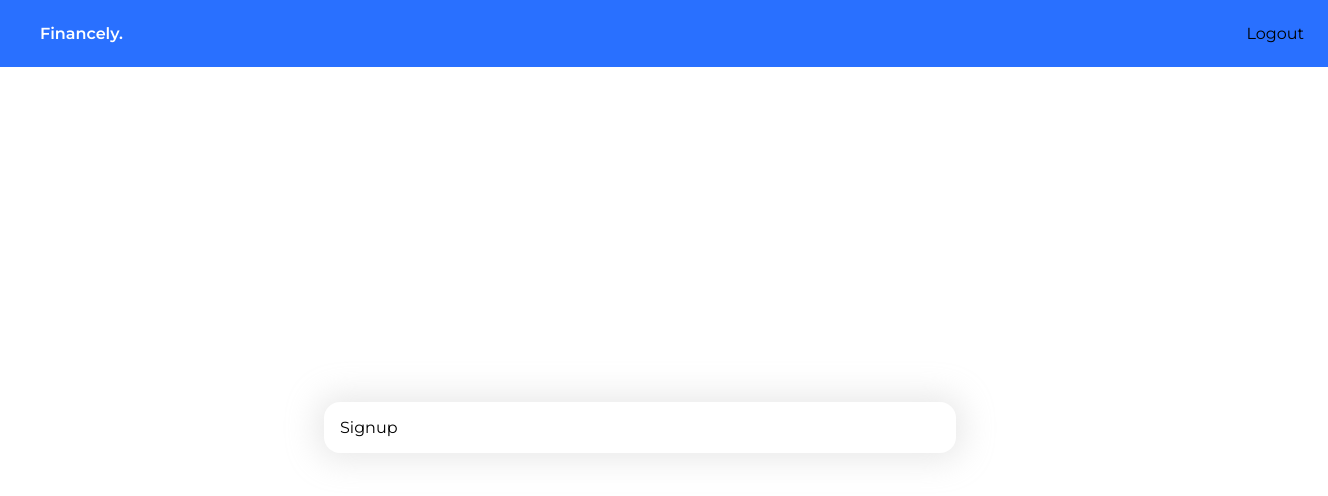
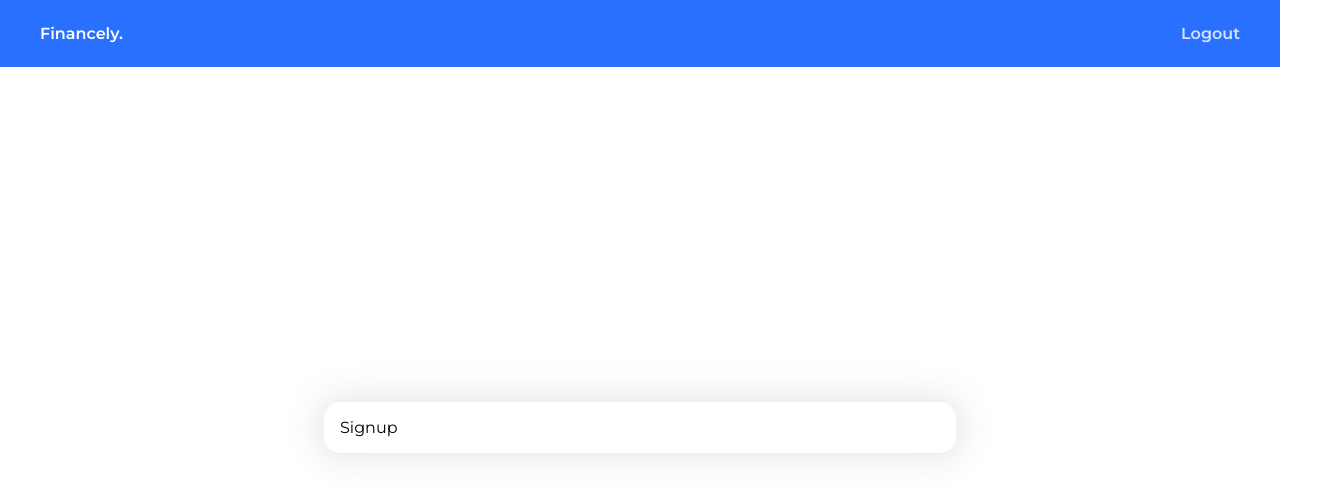
Before and after one commit to Durgaprasad1010/finance-tracker, a React (Create React App) app: page / in a window 1280 px wide. Shown: the top 496 px of the page, 1328 px wide, since content can reach past the window. Built offline with nearby package versions, Linux system fonts and the light colour scheme.

Commit message:
Completed basic Header setup

```diff
--- a/src/components/Header/index.js
+++ b/src/components/Header/index.js
@@ -11,7 +11,7 @@ function Header
     return (
         <div className='navbar'>
             <p className='logo'>Financely.</p>
-            <p onClick={logoutFnc}>Logout</p>
+            <p className='logo link' onClick={logoutFnc}>Logout</p>
 
         </div>
     )
--- a/src/components/Header/styles.css
+++ b/src/components/Header/styles.css
@@ -1,10 +1,10 @@
 .navbar {
+    /* width: 100%; */
     background-color: var(--theme);
     padding: 0.5rem 1.5rem;
     position: sticky;
     top: 0;
     left: 0;
-    width: 100%;
     display: flex;
     justify-content: space-between;
     align-items: center;
@@ -17,3 +17,13 @@
     margin: 0;
     padding: 1rem;
 }
+
+.link {
+    opacity: 0.8;
+    cursor: pointer;
+}
+
+.link:hover {
+    opacity: 1;
+    transition: all 0.3s;
+}
```
